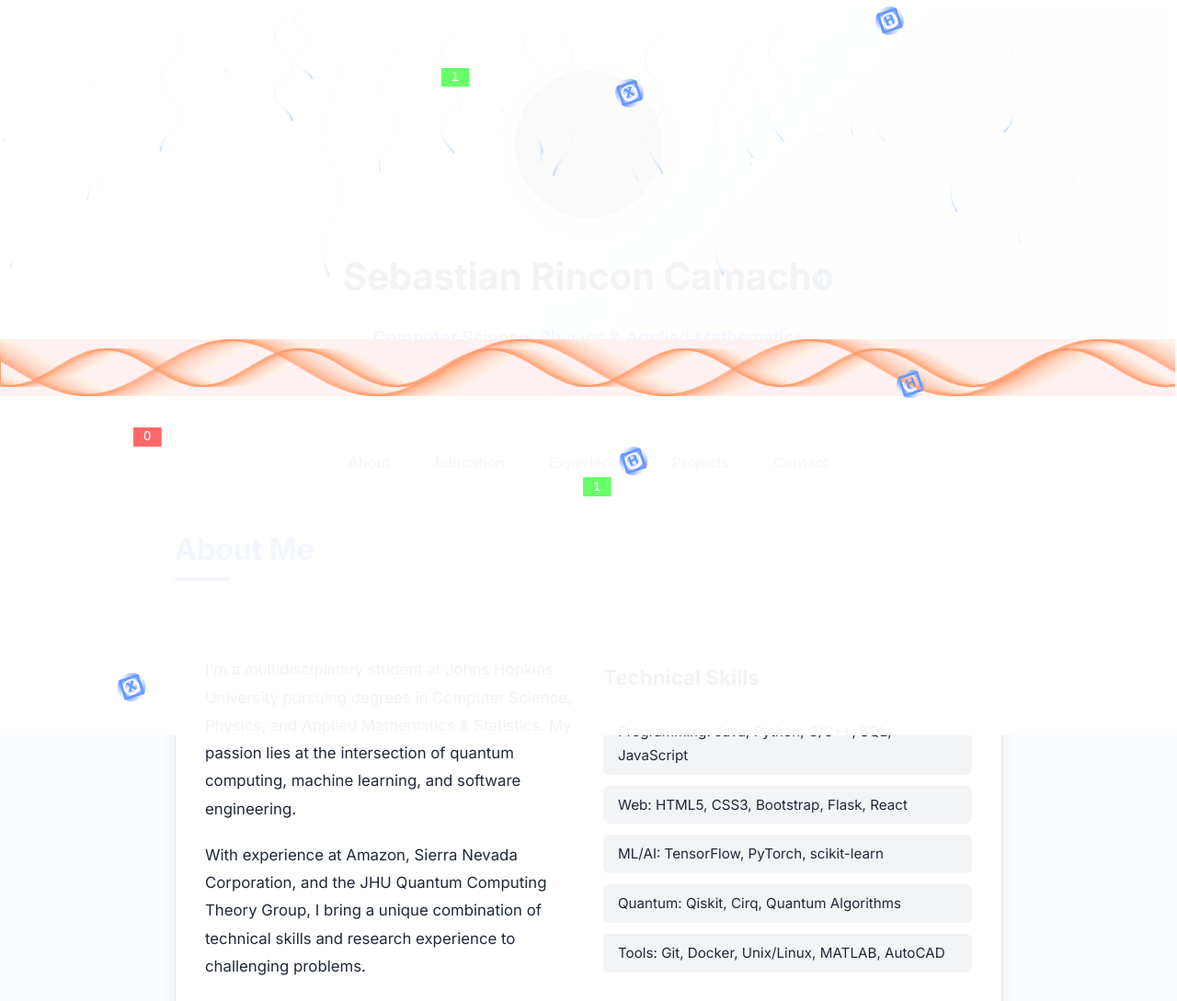
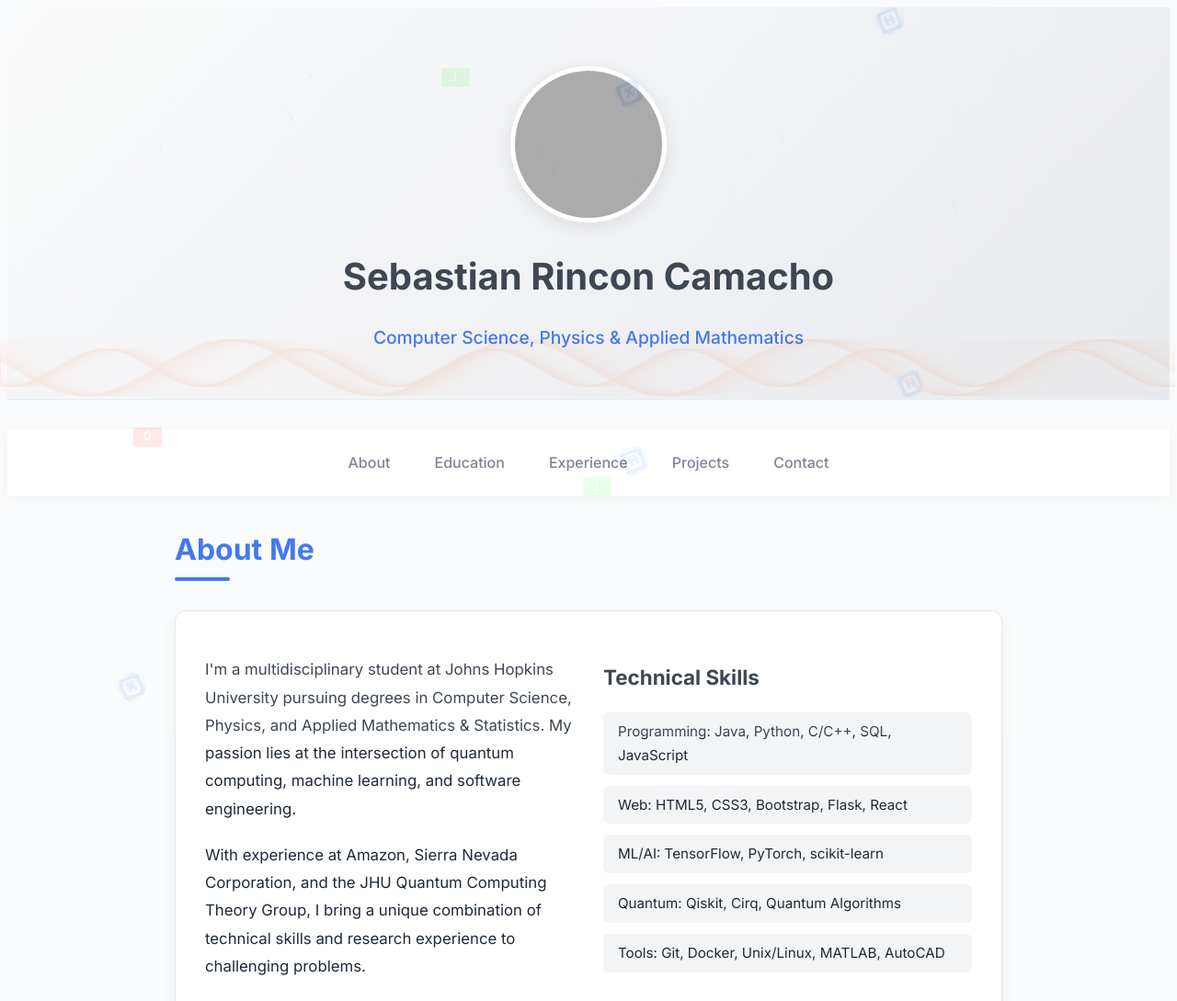
Before and after one commit to Sedan513/personal_website, a website: page index.html in a window 1280 px wide. Shown: the top 1089 px of the page at 92% size. Drawn offline with nearby package versions, Linux system fonts and the light colour scheme; grey boxes are pictures that could not be loaded.

Commit message:
correct opacity

```diff
--- a/style.css
+++ b/style.css
@@ -323,7 +323,7 @@ footer {
     width: 100%;
     height: 100%;
     z-index: 2;
-    opacity: 1;  /* Increased opacity to make it more visible */
+    opacity: .15;  /* Increased opacity to make it more visible */
     pointer-events: none;
 }
 
```
